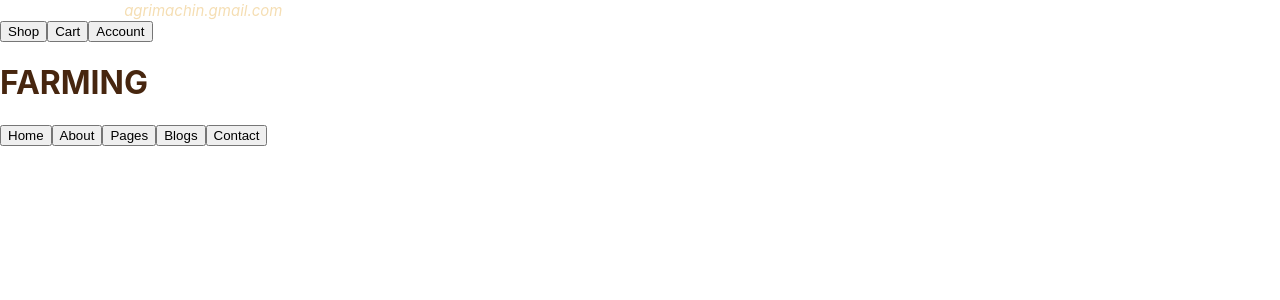
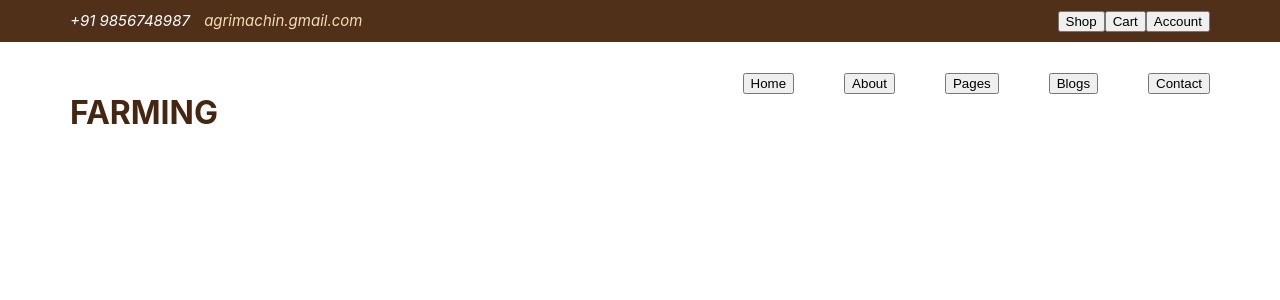
Before and after one commit to BharathLB/farming, a React (Create React App) app: page / in a window 1280 px wide. Shown: the top 300 px of the page. Built offline with nearby package versions, Linux system fonts and the light colour scheme.

Commit message:
component

```diff
--- a/src/Components/Home.js
+++ b/src/Components/Home.js
@@ -9,19 +9,19 @@ function demo(){
                  <i class="fa fa-envelope" className='email'>   agrimachin.gmail.com</i>
             </div>
             <div class="my">
-                <button href="#">Shop</button><span class="vl"></span>
-                <button href="#">Cart</button><span class="vl"></span>
+                <button href="#">Shop</button><span className="vl"></span>
+                <button href="#">Cart</button><span className="vl"></span>
                 <button href="#">Account</button>
             </div>
         </div>
         <div class="navsec">
             <div><h1 style={{color:"#47260F"}}>FARMING</h1></div>
-            <div class="navba">
-                <button value="./apex/Home" styleclass="as">Home</button>
-                <button value="./apex/About" styleclass="as">About</button>
-                <button value="./apex/About" styleclass="as">Pages</button>
-                <button value="./apex/About" styleclass="as">Blogs</button>
-                <button value="./apex/Contactuss" styleclass="as">Contact</button>
+            <div className='navba'>
+                <button value="./apex/Home" className='as'>Home</button>
+                <button value="./apex/About" className='as'>About</button>
+                <button value="./apex/About" className='as'>Pages</button>
+                <button value="./apex/About" className='as'>Blogs</button>
+                <button value="./apex/Contactuss" className='as'>Contact</button>
             </div>
         </div>
 
--- a/src/Components/home.css
+++ b/src/Components/home.css
@@ -4,5 +4,87 @@
 }
 .email{
     color: wheat;
-    font-size: 15px;;
+    font-size: 15px;
+    margin-left:10px;
 }
+* {
+    box-sizing: border-box;
+  }
+  .he {
+    background-color: #513019;
+    text-align: center;
+     color: white;
+     display:flex;
+     justify-content: space-between;
+     padding: 10px 70px;
+  }
+
+  footer {
+    background-color: #777;
+    padding: 10px;
+    text-align: center;
+    color: white;
+  }
+
+  /* Responsive layout - makes the two columns/boxes stack on top of each other instead of next to each other, on small screens */
+  @media (max-width: 600px) {
+    nav, article {
+      width: 100%;
+      height: auto;
+    }
+  }
+
+  .my{
+      word-spacing: 10px;
+  }
+  .my a{
+      color:white;
+      font-size:15px;
+      font: normal normal normal 14px/1 FontAwesome;
+      text-decoration: none;
+  }
+
+  .my a:hover {
+    color:#00ffff;
+    text-decoration: none;
+  }
+  .navsec{
+      display: flex;
+      justify-content: space-between;
+      padding:30px 70px;
+  }
+  .navba {
+      word-spacing: 35px;
+      font-weight:700;
+      font-size:16px;
+      color:black;
+
+  }
+  .navba a {
+      text-decoration: none;
+  }
+   .as{
+       margin-left: 50px;
+   }
+  .navba a:hover{
+      text-decoration: none;
+  }
+  .navba a.active{
+      color:#47260F;
+      text-decoration: none;
+      background-color:snow;
+  }
+  .secbody{
+      padding:0px 70px;
+      text-align:center;
+      position: absolute;
+      top: 40%;
+      z-index: 11;
+      left:19%;
+  }
+  .agrim{
+      display: flex;
+      justify-content: space-between;
+      padding:30px 70px;
+      text-align:center;
+     }
```
